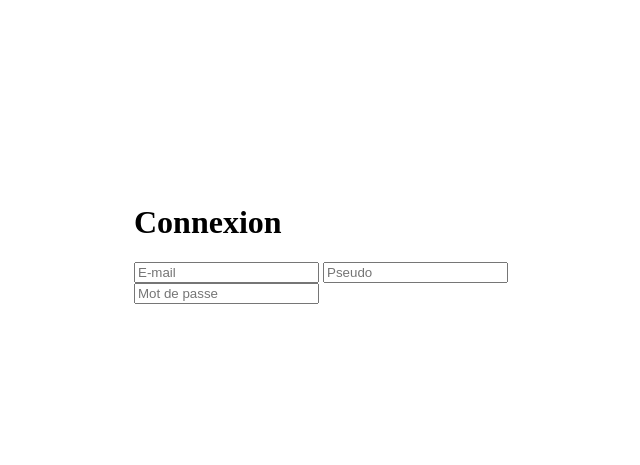
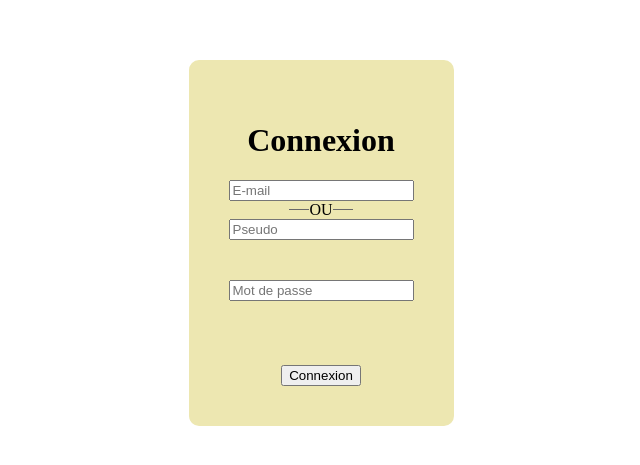
Before and after one commit to JinxYTW/projet_devops-ilia-2024-5, a website: page frontend/src/pages/login.html in a window 1280 px wide. Shown: the part 157-622 px from the top of the page, without its empty margins (319-959 px from the left). Drawn offline with Linux system fonts and the light colour scheme.

Commit message:
finalise le css

```diff
--- a/frontend/src/pages/login.css
+++ b/frontend/src/pages/login.css
@@ -13,5 +13,49 @@ body
 
 #login-box
 {
+    display: flex;
+    flex-flow: column nowrap;
 
+    align-items: center;
+
+    padding: 5vh;
+
+    background-color: #ede7b1;
+    border-radius: 10px;
 }
+
+#id-field-box
+{
+    display: flex;
+    flex-flow: column nowrap;
+
+    align-items: center;
+    padding-bottom: 5vh;
+}
+
+#id-field-box *
+{
+    margin: 0;
+}
+
+#fields
+{
+    margin-bottom: 8vh;
+}
+
+
+#test
+{
+    display: flex;
+    flex-flow: row nowrap;
+    align-items: center;
+}
+
+.inline-bar
+{
+    flex-grow: 1;
+
+    height: 1px;
+    min-width: 20px;
+    background-color: dimgrey;
+}
--- a/frontend/src/pages/login.html
+++ b/frontend/src/pages/login.html
@@ -10,14 +10,27 @@
 <body>
 
     <div id="login-box">
+
         <h1>Connexion</h1>
 
-        <div id="id-field-box">
-            <input type="email" name="email" id="email-field" placeholder="E-mail" />
-            <input type="text" name="pseudo" id="pseudo-field" placeholder="Pseudo">
+        <div id="fields">
+            <div id="id-field-box">
+                <input type="email" name="email" id="email-field" placeholder="E-mail" />
+
+                <div id="test">
+                    <div class="inline-bar"></div>
+                    <p>OU</p>
+                    <div class="inline-bar"></div>
+                </div>
+
+
+                <input type="text" name="pseudo" id="pseudo-field" placeholder="Pseudo" />
+            </div>
+
+            <input type="password" name="password" id="password-field" placeholder="Mot de passe"/>
         </div>
 
-        <input type="password" name="password" id="password-field" placeholder="Mot de passe"/>
+        <button type="button">Connexion</button>
     </div>
 
 </body>
```
